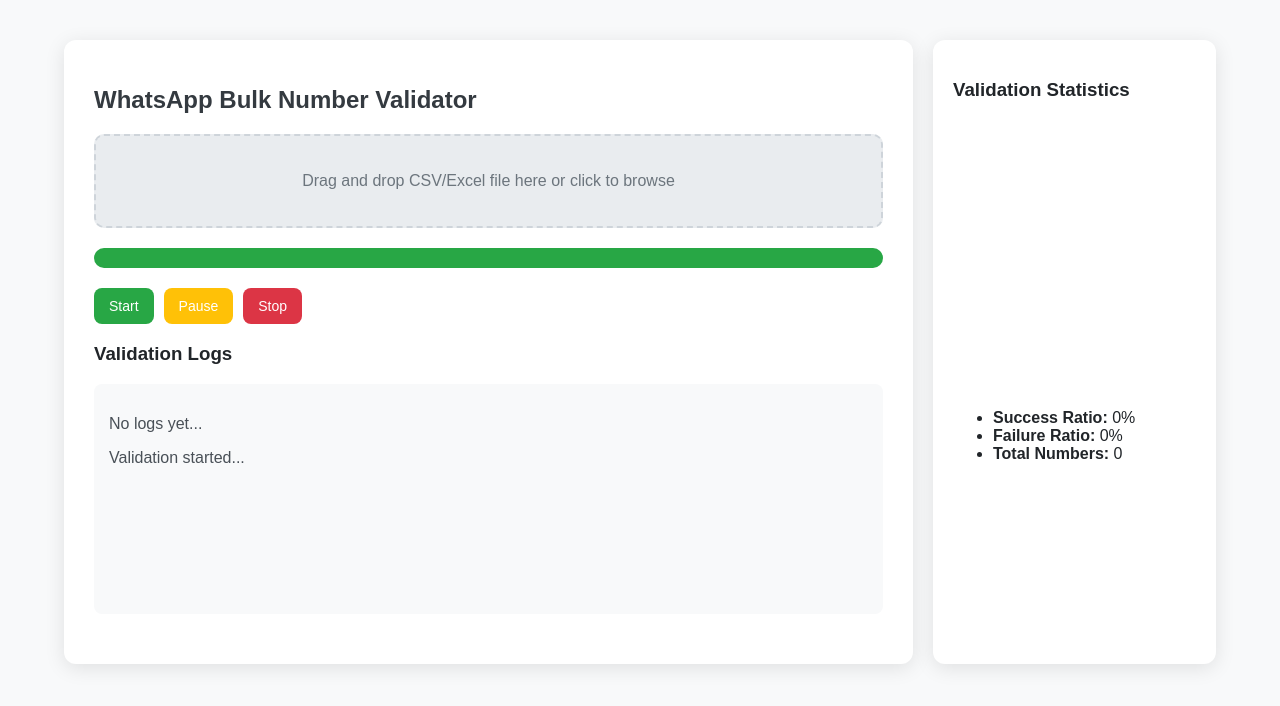
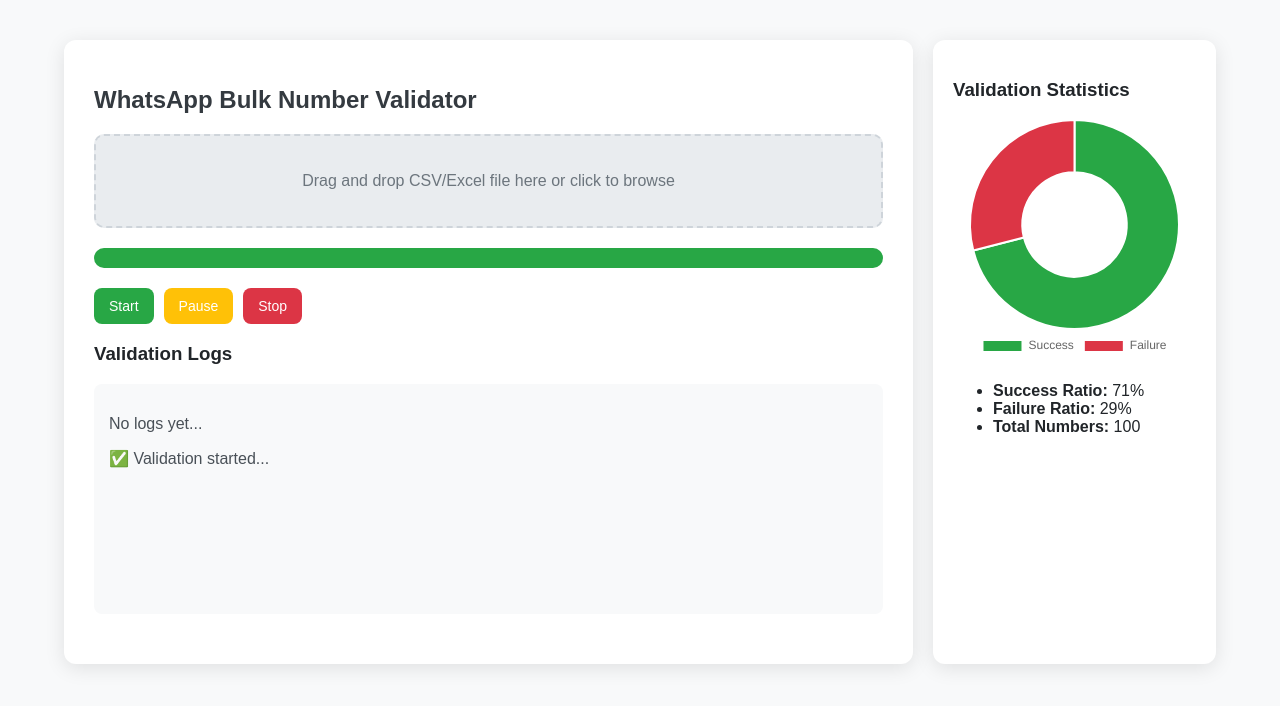
Before and after one commit to maestro2025/WhatsAppValidator, a plain HTML site: page index.html in a window 1280 px wide. Both pictures are taken after a click on the button "Start". Drawn offline with nearby package versions, Linux system fonts and the light colour scheme; a web font is replaced by a local one.

Commit message:
Update index.html

```diff
--- a/index.html
+++ b/index.html
@@ -171,5 +171,70 @@
         logs.innerHTML += '<p>Validation stopped.</p>';
     }
 </script>
+    <script>
+    function startValidation() {
+        let progress = document.getElementById('progress');
+        let logs = document.getElementById('logs');
+        let successRatio = document.getElementById('successRatio');
+        let failureRatio = document.getElementById('failureRatio');
+        let totalNumbers = document.getElementById('totalNumbers');
+
+        // Simulate processing
+        progress.style.width = '100%';
+        logs.innerHTML += '<p>✅ Validation started...</p>';
+
+        // Simulate results
+        let successCount = Math.floor(Math.random() * 100);
+        let failureCount = 100 - successCount;
+
+        successRatio.innerText = successCount + '%';
+        failureRatio.innerText = failureCount + '%';
+        totalNumbers.innerText = '100';
+
+        // Update Chart
+        updateChart(successCount, failureCount);
+    }
+
+    function pauseValidation() {
+        let logs = document.getElementById('logs');
+        logs.innerHTML += '<p>⏸️ Validation paused.</p>';
+    }
+
+    function stopValidation() {
+        let progress = document.getElementById('progress');
+        let logs = document.getElementById('logs');
+
+        progress.style.width = '0%';
+        logs.innerHTML += '<p>❌ Validation stopped.</p>';
+    }
+
+    // Chart.js Integration
+    const ctx = document.getElementById('validationChart').getContext('2d');
+    const chart = new Chart(ctx, {
+        type: 'doughnut',
+        data: {
+            labels: ['Success', 'Failure'],
+            datasets: [{
+                data: [0, 0],
+                backgroundColor: ['#28a745', '#dc3545']
+            }]
+        },
+        options: {
+            responsive: true,
+            plugins: {
+                legend: {
+                    display: true,
+                    position: 'bottom'
+                }
+            }
+        }
+    });
+
+    function updateChart(success, failure) {
+        chart.data.datasets[0].data = [success, failure];
+        chart.update();
+    }
+</script>
+
 </body>
 </html>
```
